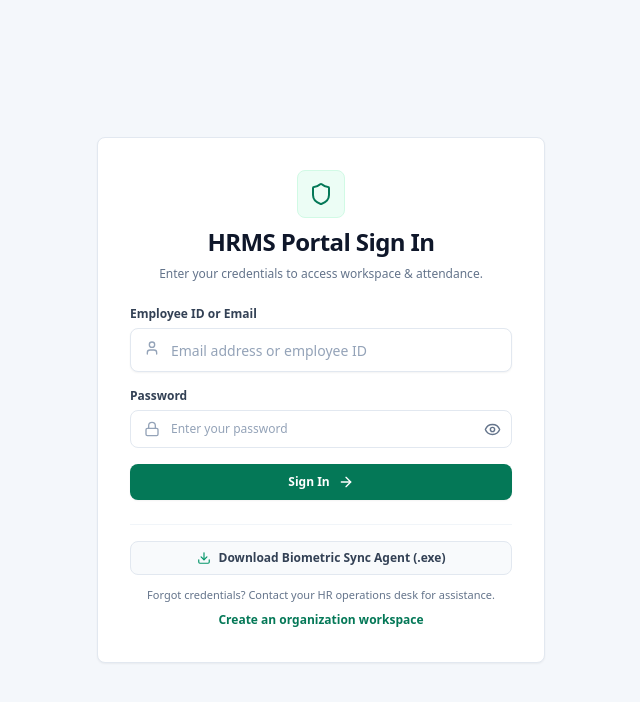
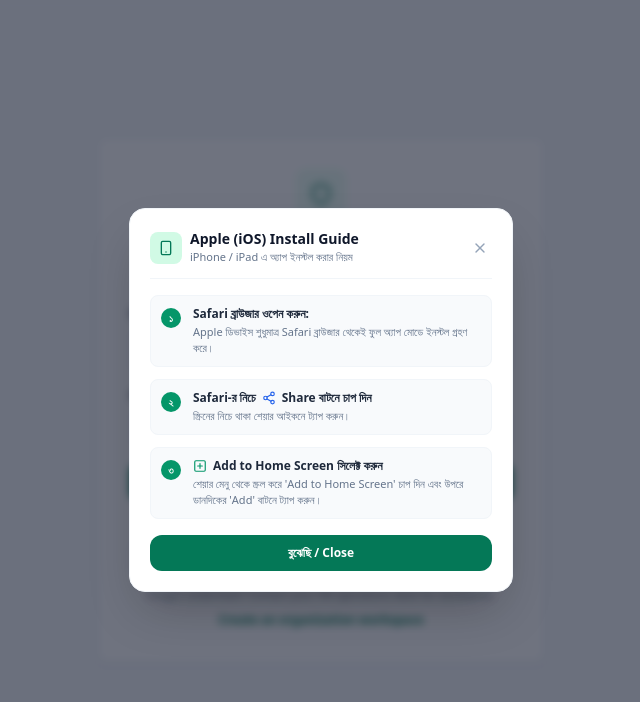
Before and after one commit to sinu5550/smart-hrms-frontend, a Next.js app: page / in a window 1280 px wide. Both pictures are taken after a click on the button "Install". Shown: the top 702 px of the page, without its empty margins (319-959 px from the left). Built offline with nearby package versions, Linux system fonts and the light colour scheme; no server answers.

Commit message:
fix(pwa): enable service worker on iOS and add interactive iOS installation guide modal

```diff
--- a/components/shared/PwaRegister.tsx
+++ b/components/shared/PwaRegister.tsx
@@ -1,19 +1,18 @@
 'use client';
 
 import { useEffect, useState } from 'react';
-import { Download, X } from 'lucide-react';
+import { Download, X, Share2, PlusSquare, Smartphone } from 'lucide-react';
 
 const PWA_DISMISSED_KEY = 'hrms_pwa_banner_dismissed';
 
 export function PwaRegister() {
   const [deferredPrompt, setDeferredPrompt] = useState<any>(null);
   const [showInstallBanner, setShowInstallBanner] = useState(false);
+  const [showIosGuide, setShowIosGuide] = useState(false);
   const [isIos, setIsIos] = useState(false);
 
   useEffect(() => {
-    // If the user already permanently dismissed or closed the banner once, never show it again
     if (typeof window === 'undefined') return;
-    if (localStorage.getItem(PWA_DISMISSED_KEY)) return;
 
     // Detect if already installed / running in standalone mode
     const isStandalone =
@@ -22,15 +21,14 @@ export function PwaRegister() {
 
     if (isStandalone) return;
 
-    // Detect iOS
+    // Detect iOS / Apple device
     const ua = window.navigator.userAgent.toLowerCase();
-    const isAppleDevice = /iphone|ipad|ipod/.test(ua);
+    const isAppleDevice = /iphone|ipad|ipod/.test(ua) || (navigator.platform === 'MacIntel' && navigator.maxTouchPoints > 1);
     if (isAppleDevice) {
       setIsIos(true);
-      setShowInstallBanner(true);
-      return;
     }
 
+    // Register Service Worker for both Android and iOS
     if ('serviceWorker' in navigator) {
       const registerSW = () => {
         navigator.serviceWorker
@@ -50,6 +48,9 @@ export function PwaRegister() {
       }
     }
 
+    // If banner was dismissed earlier, do not pop banner automatically
+    if (localStorage.getItem(PWA_DISMISSED_KEY)) return;
+
     // Android / Desktop Chrome PWA capture
     const handler = (e: any) => {
       e.preventDefault();
@@ -59,12 +60,12 @@ export function PwaRegister() {
 
     window.addEventListener('beforeinstallprompt', handler);
 
-    // Also fallback: on mobile/desktop browsers where prompt doesn't fire immediately, show banner after 3 seconds
+    // Fallback timer to show banner on supported devices
     const timer = setTimeout(() => {
       if (!localStorage.getItem(PWA_DISMISSED_KEY)) {
         setShowInstallBanner(true);
       }
-    }, 3000);
+    }, 2500);
 
     return () => {
       window.removeEventListener('beforeinstallprompt', handler);
@@ -73,14 +74,19 @@ export function PwaRegister() {
   }, []);
 
   const handleClose = () => {
-    // Permanently remember that user closed the popup so it never shows again
     if (typeof window !== 'undefined') {
       localStorage.setItem(PWA_DISMISSED_KEY, 'true');
     }
     setShowInstallBanner(false);
+    setShowIosGuide(false);
   };
 
   const handleInstallClick = async () => {
+    if (isIos) {
+      setShowIosGuide(true);
+      return;
+    }
+
     if (deferredPrompt) {
       deferredPrompt.prompt();
       const { outcome } = await deferredPrompt.userChoice;
@@ -92,16 +98,17 @@ export function PwaRegister() {
       }
       setDeferredPrompt(null);
     } else {
-      // If browser didn't supply deferredPrompt, instruct user
-      alert('To install HRMS App:\n• On Chrome: Click the 3 dots (⋮) and select "Install app" or "Add to Home screen"\n• On Safari: Tap Share button and select "Add to Home Screen"');
-      handleClose();
+      setShowIosGuide(true);
     }
   };
 
-  if (!showInstallBanner) return null;
+  if (!showInstallBanner && !showIosGuide) return null;
 
   return (
-    <div className="print:hidden fixed bottom-4 left-4 right-4 md:left-auto md:right-4 md:w-96 z-50 bg-slate-900/95 backdrop-blur-md text-white p-3.5 rounded-lg shadow-2xl border border-slate-700/80 flex items-center justify-between gap-3 animate-in slide-in-from-bottom duration-300">
+    <>
+      {/* Floating Bottom Install Banner */}
+      {showInstallBanner && !showIosGuide && (
+        <div className="print:hidden fixed bottom-4 left-4 right-4 md:left-auto md:right-4 md:w-96 z-50 bg-slate-900/95 backdrop-blur-md text-white p-3.5 rounded-xl shadow-2xl border border-slate-700/80 flex items-center justify-between gap-3 animate-in slide-in-from-bottom duration-300">
           <div className="flex items-center gap-2.5 min-w-0">
             <div className="w-9 h-9 rounded-lg bg-emerald-600 flex items-center justify-center shrink-0 shadow-md">
               <Download className="w-5 h-5 text-white" />
@@ -109,19 +116,17 @@ export function PwaRegister() {
             <div className="min-w-0">
               <p className="text-xs font-bold leading-tight truncate">Install HRMS App</p>
               <p className="text-[10px] text-slate-400 leading-tight truncate">
-            {isIos ? "Tap Share and select 'Add to Home Screen'" : "Add to home screen for 1-click access"}
+                {isIos ? "Tap to see how to install on iPhone/iPad" : "Add to home screen for 1-click access"}
               </p>
             </div>
           </div>
           <div className="flex items-center gap-2 shrink-0">
-        {!isIos && (
             <button
               onClick={handleInstallClick}
               className="px-3 py-1.5 bg-emerald-600 hover:bg-emerald-500 text-white text-xs font-semibold rounded-lg transition shadow-sm cursor-pointer"
             >
               Install
             </button>
-        )}
             <button
               onClick={handleClose}
               className="p-1.5 text-slate-400 hover:text-white hover:bg-slate-800 rounded-lg transition cursor-pointer"
@@ -131,5 +136,80 @@ export function PwaRegister() {
             </button>
           </div>
         </div>
+      )}
+
+      {/* iOS Step-by-Step Installation Modal */}
+      {showIosGuide && (
+        <div className="fixed inset-0 z-50 bg-slate-900/60 backdrop-blur-sm flex items-end sm:items-center justify-center p-4 animate-in fade-in duration-200">
+          <div className="bg-white text-slate-900 rounded-2xl w-full max-w-sm p-5 shadow-2xl border border-slate-100 space-y-4">
+            <div className="flex items-center justify-between border-b border-slate-100 pb-3">
+              <div className="flex items-center gap-2">
+                <div className="w-8 h-8 rounded-lg bg-emerald-100 flex items-center justify-center text-emerald-800 font-bold">
+                  <Smartphone className="w-4 h-4 text-emerald-700" />
+                </div>
+                <div>
+                  <h3 className="text-sm font-bold text-slate-900">Apple (iOS) Install Guide</h3>
+                  <p className="text-[11px] text-slate-500">iPhone / iPad এ অ্যাপ ইনস্টল করার নিয়ম</p>
+                </div>
+              </div>
+              <button
+                type="button"
+                onClick={() => setShowIosGuide(false)}
+                className="text-slate-400 hover:text-slate-600 p-1 rounded-lg"
+              >
+                <X className="w-4 h-4" />
+              </button>
+            </div>
+
+            <div className="space-y-3 text-xs text-slate-600">
+              <div className="flex items-start gap-3 p-2.5 rounded-lg bg-slate-50 border border-slate-100">
+                <span className="w-5 h-5 rounded-full bg-emerald-600 text-white flex items-center justify-center text-[10px] font-bold shrink-0 mt-0.5">
+                  ১
+                </span>
+                <div>
+                  <strong className="text-slate-800">Safari ব্রাউজার ওপেন করুন:</strong>
+                  <p className="text-[11px] text-slate-500 mt-0.5">Apple ডিভাইস শুধুমাত্র Safari ব্রাউজার থেকেই ফুল অ্যাপ মোডে ইনস্টল গ্রহণ করে।</p>
+                </div>
+              </div>
+
+              <div className="flex items-start gap-3 p-2.5 rounded-lg bg-slate-50 border border-slate-100">
+                <span className="w-5 h-5 rounded-full bg-emerald-600 text-white flex items-center justify-center text-[10px] font-bold shrink-0 mt-0.5">
+                  ২
+                </span>
+                <div>
+                  <strong className="text-slate-800 flex items-center gap-1.5">
+                    Safari-র নিচে <Share2 className="w-3.5 h-3.5 text-blue-600" /> Share বাটনে চাপ দিন
+                  </strong>
+                  <p className="text-[11px] text-slate-500 mt-0.5">স্ক্রিনের নিচে থাকা শেয়ার আইকনে ট্যাপ করুন।</p>
+                </div>
+              </div>
+
+              <div className="flex items-start gap-3 p-2.5 rounded-lg bg-slate-50 border border-slate-100">
+                <span className="w-5 h-5 rounded-full bg-emerald-600 text-white flex items-center justify-center text-[10px] font-bold shrink-0 mt-0.5">
+                  ৩
+                </span>
+                <div>
+                  <strong className="text-slate-800 flex items-center gap-1.5">
+                    <PlusSquare className="w-3.5 h-3.5 text-emerald-600" /> Add to Home Screen সিলেক্ট করুন
+                  </strong>
+                  <p className="text-[11px] text-slate-500 mt-0.5">শেয়ার মেনু থেকে স্ক্রল করে 'Add to Home Screen' চাপ দিন এবং উপরে ডানদিকের 'Add' বাটনে ট্যাপ করুন।</p>
+                </div>
+              </div>
+            </div>
+
+            <button
+              type="button"
+              onClick={() => {
+                setShowIosGuide(false);
+                handleClose();
+              }}
+              className="w-full py-2.5 bg-emerald-700 hover:bg-emerald-800 text-white text-xs font-bold rounded-xl transition shadow-xs"
+            >
+              বুঝেছি / Close
+            </button>
+          </div>
+        </div>
+      )}
+    </>
   );
 }
```
Lines whose indentation alone changed are shown as unchanged.
